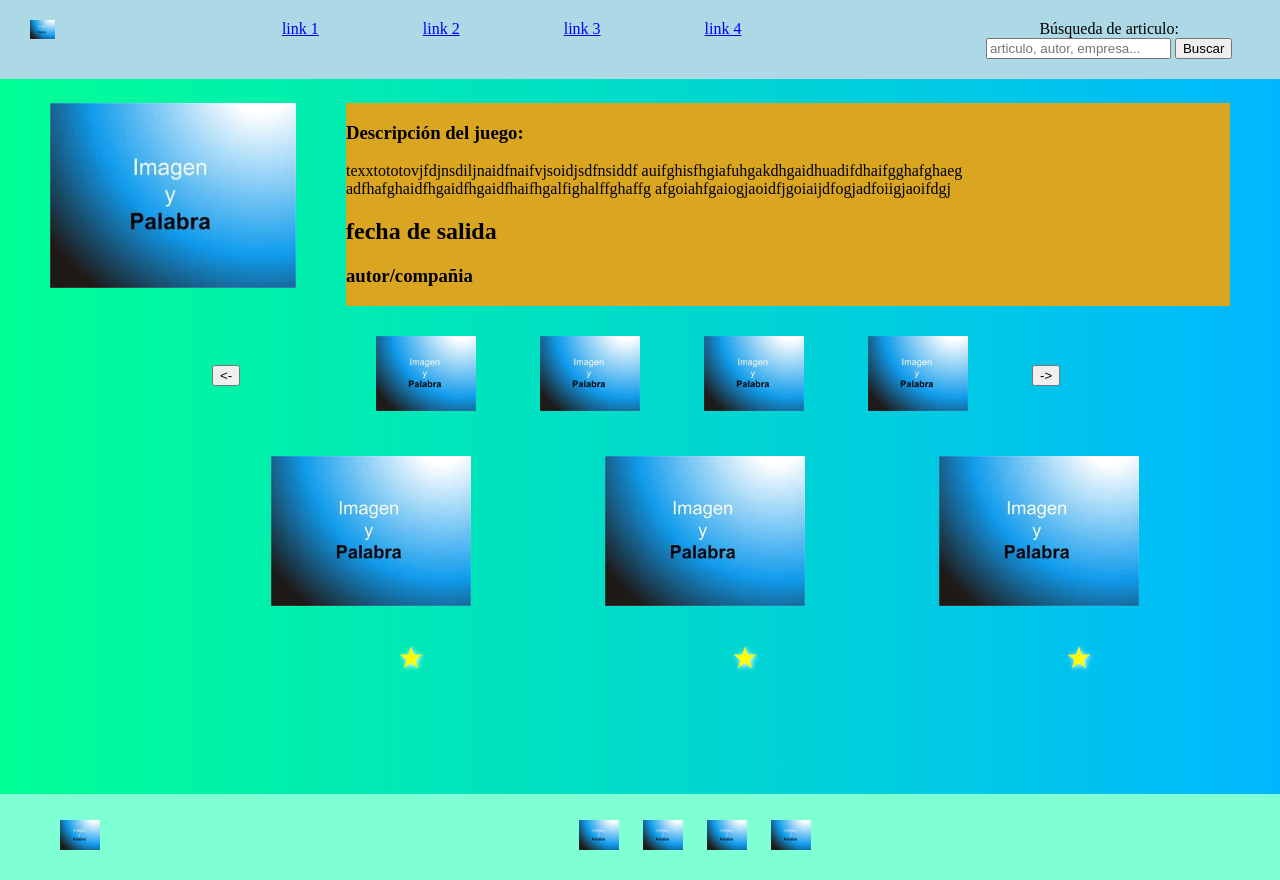
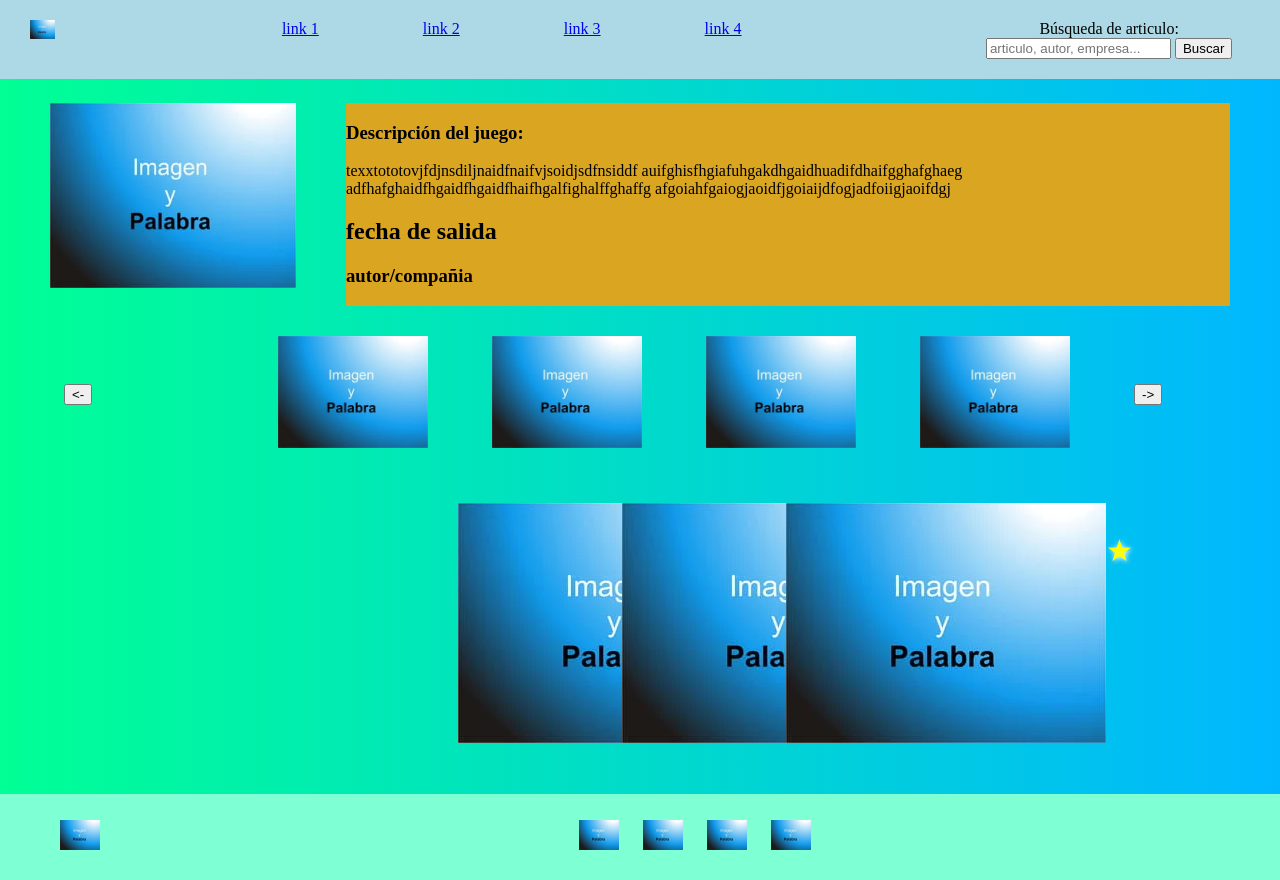
Before and after one commit to CAPi0807/PWM, a plain HTML site: page CODIGO-HTML/PAGINAS/perfil.html in a window 1280 px wide. Shown: the top 880 px of the page. Drawn offline with Linux system fonts and the light colour scheme.

Commit message:
Update perfil.html

```diff
--- a/CODIGO-HTML/PAGINAS/perfil.html
+++ b/CODIGO-HTML/PAGINAS/perfil.html
@@ -97,41 +97,33 @@
             display: flex;
             padding: 0 2em;
             text-align: center;
-            width: 100px;
+            width: 150px;
         }
         #orden_listas li a img {
             max-width: 100%; /* Establece el ancho máximo de la imagen al 100% del contenedor */
             height: auto; /* Ajusta automáticamente la altura de la imagen para mantener la proporción */
         }
 
-
-        #orden_listas_tres_juegos li {
-            list-style: none;
-            display: inline-block;
-            padding: 20px 15px;
-            overflow:initial;
-            width: 200px; /* Ajusta el ancho según sea necesario */
-            margin-left: 100px;
-        }
-
-        .contenedor img,
-        #orden_listas_tres_juegos img {
-            width: 100%;
-            height: 100%;
-            object-fit: cover;
-        }
-
-        #contendor_tres_juegos {
+        #contenedor_tres_juegos {
             display: flex;
             list-style: none;
             padding: 5px;
             align-items: center;
-            justify-content: center; /*centrar contenido de un div*/
+            justify-content: center;
+            max-width: 100%
+        }
+        #contenedor_tres_juegos li {
+            margin-top: 30px;
+            display: flex;
+            padding: 0 2em;
+            text-align: center;
+            width: 100px;
+        }
+        #contenedor_tres_juegos li a img {
+            max-width: 100%; /* Establece el ancho máximo de la imagen al 100% del contenedor */
+            height: auto; /* Ajusta automáticamente la altura de la imagen para mantener la proporción */
         }
 
-        #orden_listas_tres_juegos {
-            margin-right: 10px; /* Espacio entre elementos */
-        }
 
         .estilo_estrella {
             top: 0;
@@ -139,7 +131,6 @@
             color: yellow; /* Color amarillo para la estrella */
             text-shadow: 1px 1px 5px #fff; /* Efecto de sombra para un brillo */
             font-size: 30px;
-            margin-left: 80px;
         }
         </style>
         <title>Descripción Juego</title>
@@ -185,13 +176,13 @@
             <li><button class="flecha_forward">-></button>
         </ul>
         </section>
-        <div id="contendor_tres_juegos">
-            <ul id="orden_listas_tres_juegos">
-                <li><img src="imagenEjemplo.jpg" alt="juego1"><p class="estilo_estrella">★</p></li>
-                <li><img src="imagenEjemplo.jpg" alt="juego2"><p class="estilo_estrella">★</p></li>
-                <li><img src="imagenEjemplo.jpg" alt="juego3"><p class="estilo_estrella">★</p></li>
-            </ul>
-        </div>
+        <section class="contenedor_Listas ">
+        <ul id="contenedor_tres_juegos">
+            <li><img src="imagenEjemplo.jpg" alt="juego1"><p class="estilo_estrella">★</p></li>
+            <li><img src="imagenEjemplo.jpg" alt="juego2"><p class="estilo_estrella">★</p></li>
+            <li><img src="imagenEjemplo.jpg" alt="juego3"><p class="estilo_estrella">★</p></li>
+        </ul>
+        </section>
         </main>
         <!--CONTENIDO COMÚN AL RESTO DE PÁGINAS-->
         <footer>
```
